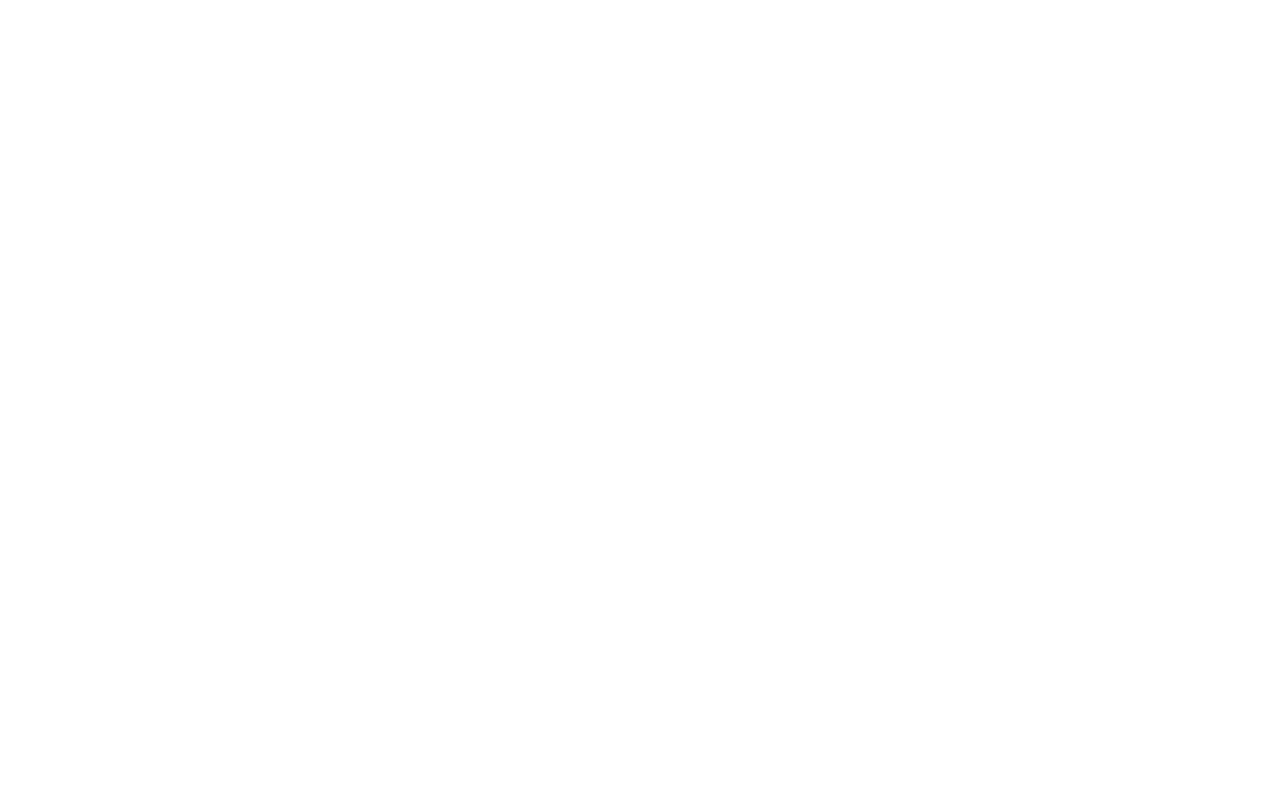
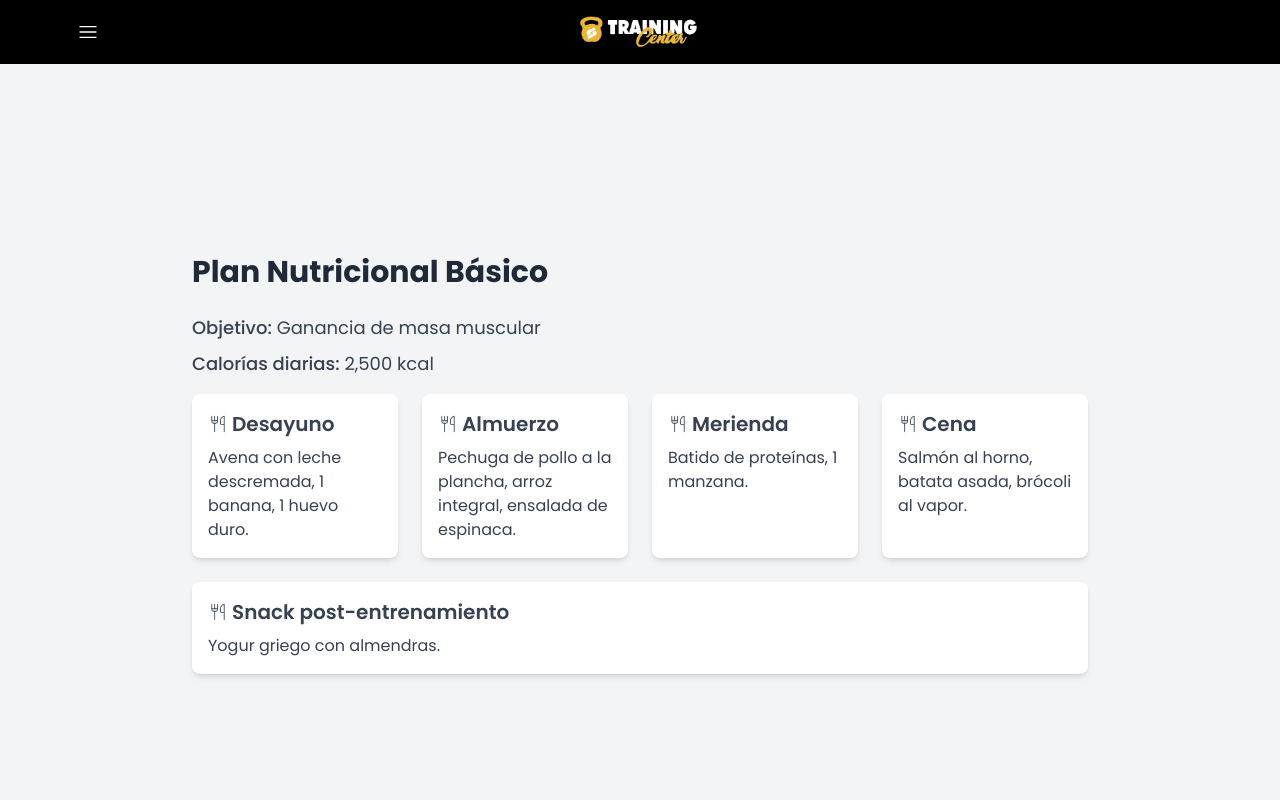
Before and after one commit to briziomauro/PPS-FrontEnd, a React (Vite) app: page /clientid/nutritional-plan in a window 1280 px wide. Shown: the top 800 px of the page. Built offline with nearby package versions, Linux system fonts and the light colour scheme.

Commit message:
feat: add page for nutritional plan

```diff
--- a/src/App.jsx
+++ b/src/App.jsx
@@ -14,6 +14,8 @@ import AssingShiftsPage from "./components/assingShiftsPage/AssingShiftsPage";
 import NotFound from "./components/notFound/NotFound";
 import AssingNutricionalPlan from "./components/assingNutricionalPlan/AssingNutricionalPlan";
 import AssingRoutine from "./components/assingRoutine/AssingRoutine";
+import GetTurn from "./components/getTurn/GetTurn";
+import NutritionalPlan from "./components/nutritionalPlan/NutritionalPlan";
 
 function App() {
   const router = createBrowserRouter([
@@ -79,11 +81,19 @@ function App() {
     },
     {
       path: "/clientid/get-turn",
-      element: <></>,
+      element: (
+        <LayoutLogged>
+          <GetTurn />
+        </LayoutLogged>
+      ),
     },
     {
       path: "/clientid/nutritional-plan",
-      element: <></>,
+      element: (
+        <LayoutLogged>
+          <NutritionalPlan />
+        </LayoutLogged>
+      ),
     },
     {
       path: "/clientid/routine",
@@ -107,10 +117,8 @@ function App() {
     },
     {
       path: "*",
-      element: (
-        <NotFound />
-      ),
-    }
+      element: <NotFound />,
+    },
   ]);
 
   return <RouterProvider router={router} />;
--- /dev/null
+++ b/src/components/nutritionalPlan/NutritionalPlan.jsx
@@ -0,0 +1,58 @@
+import { CiForkAndKnife } from "react-icons/ci";
+
+const NutritionalPlan = () => {
+  return (
+    <main className="h-screen flex justify-center text-gray-700 items-center bg-gray-100 p-6">
+      <div className="max-w-4xl w-full">
+        <h3 className="text-3xl font-bold text-gray-800  mb-6 ">
+          Plan Nutricional Básico
+        </h3>
+        <p className="text-lg mb-2 ">
+          <span className="font-medium">Objetivo:</span> Ganancia de masa
+          muscular
+        </p>
+        <p className="text-lg mb-4 ">
+          <span className="font-medium">Calorías diarias:</span> 2,500 kcal
+        </p>
+        <div className="flex flex-wrap justify-between gap-6">
+          <div className="flex-1 min-w-[200px] bg-white p-4 rounded-lg shadow-md">
+            <h4 className="flex items-center gap-1 text-xl font-semibold mb-2">
+              <CiForkAndKnife />
+              Desayuno
+            </h4>
+            <p>Avena con leche descremada, 1 banana, 1 huevo duro.</p>
+          </div>
+          <div className="flex-1 min-w-[200px] bg-white p-4 rounded-lg shadow-md">
+            <h4 className="flex items-center gap-1 text-xl font-semibold mb-2">
+              <CiForkAndKnife /> Almuerzo
+            </h4>
+            <p>
+              Pechuga de pollo a la plancha, arroz integral, ensalada de
+              espinaca.
+            </p>
+          </div>
+          <div className="flex-1 min-w-[200px] bg-white p-4 rounded-lg shadow-md">
+            <h4 className="flex items-center gap-1 text-xl font-semibold mb-2">
+              <CiForkAndKnife /> Merienda
+            </h4>
+            <p>Batido de proteínas, 1 manzana.</p>
+          </div>
+          <div className="flex-1 min-w-[200px] bg-white p-4 rounded-lg shadow-md">
+            <h4 className="flex items-center gap-1 text-xl font-semibold mb-2">
+              <CiForkAndKnife /> Cena
+            </h4>
+            <p>Salmón al horno, batata asada, brócoli al vapor.</p>
+          </div>
+          <div className="flex-1 min-w-[200px] bg-white p-4 rounded-lg shadow-md">
+            <h4 className="flex items-center gap-1 text-xl font-semibold mb-2">
+              <CiForkAndKnife /> Snack post-entrenamiento
+            </h4>
+            <p>Yogur griego con almendras.</p>
+          </div>
+        </div>
+      </div>
+    </main>
+  );
+};
+
+export default NutritionalPlan;
```
